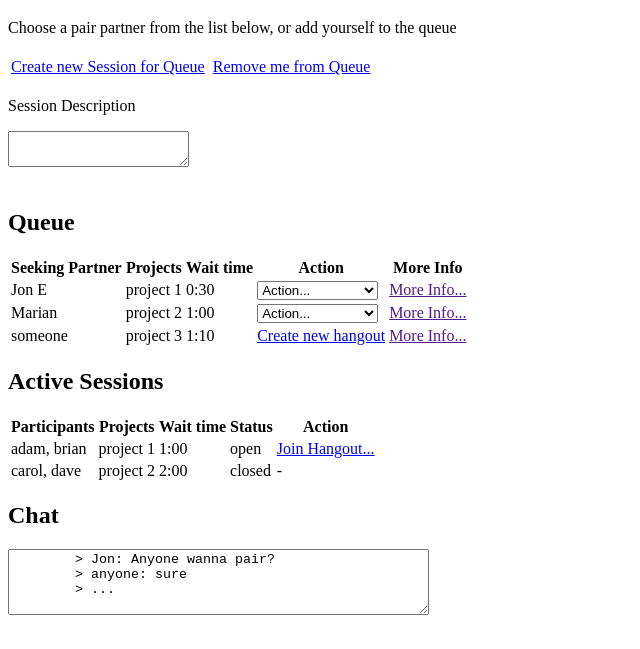
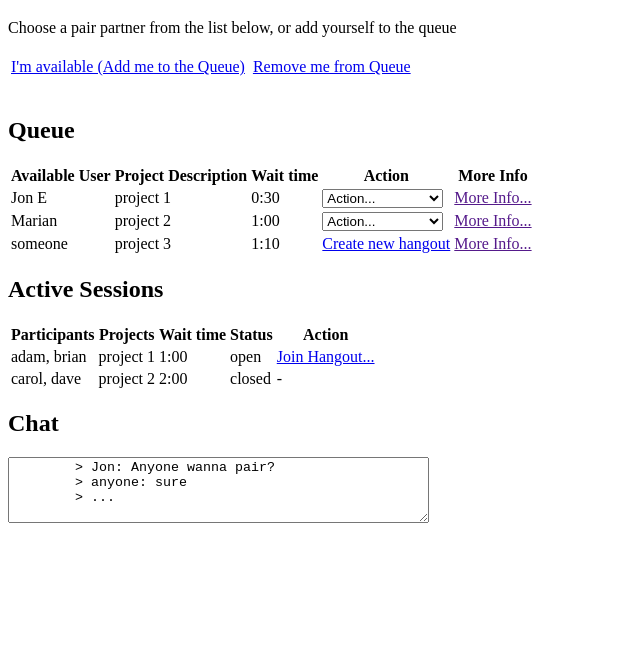
Before and after one commit to jon-engelbert/hangout_manager_preview, a plain HTML site: page pairRoulette.html in a window 1280 px wide. Shown: the part 93-742 px from the top of the page, without its empty margins (0-640 px from the left). Drawn offline with Linux system fonts and the light colour scheme.

Commit message:
some more modifications to pair roulette and the flow

```diff
--- a/pairRoulette.html
+++ b/pairRoulette.html
@@ -17,23 +17,17 @@
     <br><br>
     <table>
         <tr>
-            <td><a href="http://">Create new Session for Queue</a></td>
+            <td><a href="pair_request.html">I'm available (Add me to the Queue)</a></td>
             <td>              </td>
             <td><a href="http://">Remove me from Queue</a></td>
         </tr>
     </table>
     <br>
-    <div class="form-group">
-        <label class="control-label" for="title">Session Description</label>
-        <p></p>
-        <textarea class="form-control" id="event_title" name="event[title]" rows="2"></textarea>
-    </div>
-    <br>
     <h2> Queue</h2>
     <table>
         <tr>
-            <th>Seeking Partner</th>
-            <th>Projects</th>
+            <th>Available User</th>
+            <th>Project Description</th>
             <th>Wait time</th>
             <th>Action</th>
             <th>More Info</th>
```
